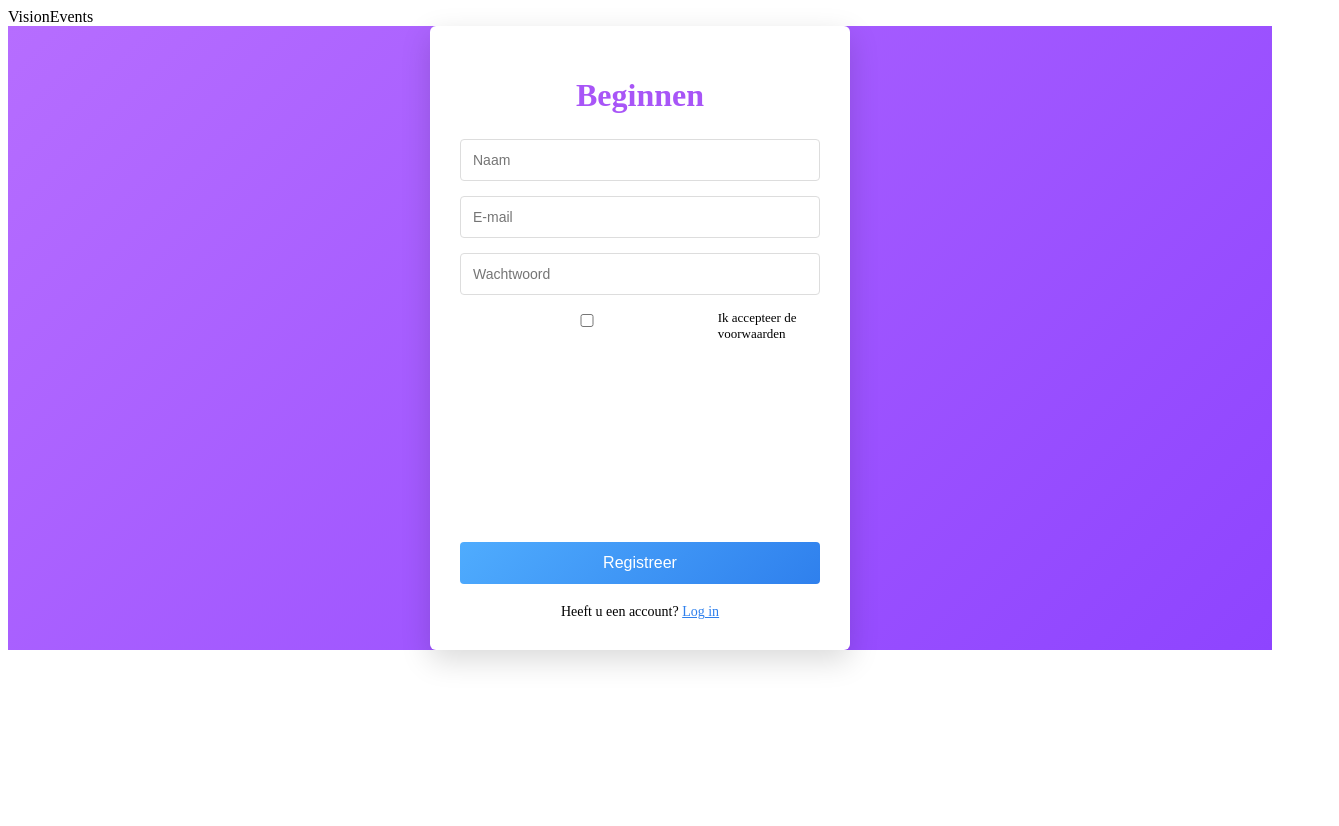
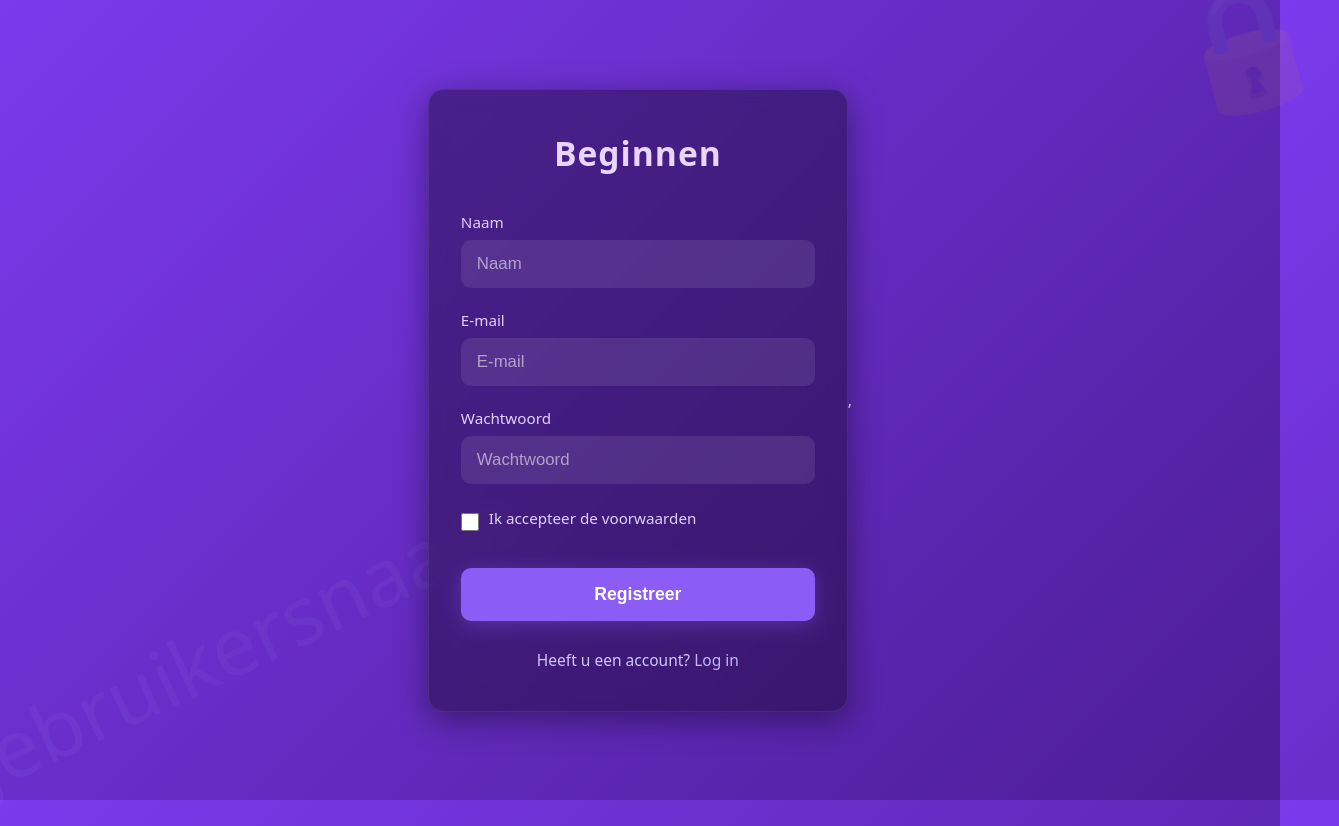
Before and after one commit to phlpsn88/GIP_Event_Planner, a plain HTML site: page project/front-end/register.html in a window 1280 px wide. Shown: the whole page, 1339 px wide, since content can reach past the window. Before the commit the page ends 800 px from the top, so only its background shows below. Drawn offline with Linux system fonts and the light colour scheme.

Commit message:
main: html

```diff
--- a/project/front-end/css/register.css
+++ b/project/front-end/css/register.css
@@ -1,71 +1,149 @@
 * {
+  margin: 0;
+  padding: 0;
+  box-sizing: border-box;
 }
 
-.right {
-  flex: 1;
-  background: linear-gradient(135deg, #b66dff, #8e44ff);
+body {
+  font-family: system-ui, -apple-system, sans-serif;
+  background: linear-gradient(135deg, #7c3aed, #4c1d95);
+  min-height: 100vh;
+  color: white;
+  display: flex;
+  justify-content: center;
+  align-items: center;
+  padding: 20px;
+}
+
+.container {
+  background: rgba(0, 0, 0, 0.35);
+  backdrop-filter: blur(10px);
+  border-radius: 16px;
+  padding: 40px 32px;
+  width: 100%;
+  max-width: 420px;
+  border: 1px solid rgba(255,255,255,0.08);
+  box-shadow: 0 8px 32px rgba(0,0,0,0.4);
+  position: relative;
+  z-index: 2;
+}
+
+h1 {
+  text-align: center;
+  font-size: 2.1rem;
+  margin-bottom: 36px;
+  color: #e9d5ff;
+  letter-spacing: 1px;
+}
+
+.form-group {
+  margin-bottom: 22px;
+}
+
+label {
+  display: block;
+  margin-bottom: 8px;
+  font-size: 0.95rem;
+  color: #e0d0ff;
+}
+
+input[type="text"],
+input[type="email"],
+input[type="password"] {
+  width: 100%;
+  padding: 14px 16px;
+  border: none;
+  border-radius: 10px;
+  background: rgba(255,255,255,0.09);
+  color: white;
+  font-size: 1.05rem;
+  transition: all 0.2s;
+}
+
+input::placeholder {
+  color: rgba(255,255,255,0.55);
+}
+
+input:focus {
+  outline: none;
+  background: rgba(255,255,255,0.14);
+  box-shadow: 0 0 0 2px rgba(168,85,247,0.4);
+}
+
+.checkbox-container {
   display: flex;
   align-items: center;
-  justify-content: center;
+  gap: 10px;
+  margin: 24px 0 32px 0;
+  font-size: 0.95rem;
+  color: #d8c8ff;
 }
 
-.card {
-  background: #fff;
-  width: 360px;
-  padding: 30px;
-  border-radius: 6px;
-  box-shadow: 0 10px 30px rgba(0,0,0,0.15);
-  text-align: center;
+input[type="checkbox"] {
+  width: 18px;
+  height: 18px;
+  accent-color: #a855f7;
 }
 
-.card h1 {
-  color: #a855f7;
-  margin-bottom: 25px;
+.btn {
+  width: 100%;
+  padding: 16px;
+  background: #8b5cf6;
+  color: white;
+  border: none;
+  border-radius: 10px;
+  font-size: 1.1rem;
+  font-weight: 600;
+  cursor: pointer;
+  transition: all 0.25s;
+  box-shadow: 0 4px 20px rgba(139,92,246,0.35);
 }
 
-.card input {
-  width: 100%;
-  padding: 12px;
-  margin-bottom: 15px;
-  border: 1px solid #ddd;
-  border-radius: 4px;
-  font-size: 14px;
-}
-
-.terms {
-  display: flex;
-  align-items: center;
-  font-size: 13px;
-  margin-bottom: 200px;
-  text-align: left;
-}
-
-.terms input {
-  margin-right: 8px;
-}
-
-button {
-  width: 100%;
-  padding: 12px;
-  background: linear-gradient(135deg, #4facfe, #2f80ed);
-  border: none;
-  color: #fff;
-  font-size: 16px;
-  border-radius: 4px;
-  cursor: pointer;
-}
-
-button:hover {
-  opacity: 0.9;
+.btn:hover {
+  background: #a78bfa;
+  transform: translateY(-2px);
+  box-shadow: 0 8px 28px rgba(139,92,246,0.5);
 }
 
 .login-link {
-  margin-top: 20px;
-  font-size: 14px;
+  text-align: center;
+  margin-top: 28px;
+  font-size: 0.97rem;
+  color: #d1c4ff;
 }
 
 .login-link a {
-  color: #2f80ed;
-  text-decoration: underline;
+  color: #c4b5fd;
+  text-decoration: none;
   font-weight: 500;
 }
+
+.login-link a:hover {
+  color: white;
+  text-decoration: underline;
+}
+
+/* Achtergrond */
+.decor-lock {
+  position: absolute;
+  font-size: 120px;
+  opacity: 0.07;
+  top: -40px;
+  right: -40px;
+  pointer-events: none;
+  color: #a78bfa;
+  transform: rotate(-15deg);
+  z-index: 1;
+}
+
+.decor-username {
+  position: absolute;
+  bottom: 100px;
+  left: -80px;
+  font-size: 80px;
+  opacity: 0.06;
+  color: #c4b5fd;
+  pointer-events: none;
+  transform: rotate(-25deg);
+  z-index: 1;
+}
--- a/project/front-end/register.html
+++ b/project/front-end/register.html
@@ -1,35 +1,50 @@
+<!DOCTYPE html>
 <html lang="nl">
 <head>
   <meta charset="UTF-8" />
-  <meta name="viewport" content="width=device-width, initial-scale=1.0" />
-  <title>VisionEvents – Registreren</title>
-  <link rel="stylesheet" href="css/register.css" />
+  <meta name="viewport" content="width=device-width, initial-scale=1.0"/>
+  <title>Registreren</title>
+  <link rel="stylesheet" href="css/register.css">
 </head>
 <body>
 
-  <div class="left">
-    <div class="brand">VisionEvents</div>
-  </div>
+  <div class="container">
+    <h1>Beginnen</h1>
 
-  <div class="right">
-    <div class="card">
-      <h1>Beginnen</h1>
-      <input type="text" placeholder="Naam" />
-      <input type="email" placeholder="E-mail" />
-      <input type="password" placeholder="Wachtwoord" />
+    <form>
 
-      <div class="terms">
-        <input type="checkbox" id="terms" />
+      <div class="form-group">
+        <label>Naam</label>
+        <input type="text" placeholder="Naam" required>
+      </div>
+
+      <div class="form-group">
+        <label>E-mail</label>
+        <input type="email" placeholder="E-mail" required>
+      </div>
+
+      <div class="form-group">
+        <label>Wachtwoord</label>
+        <input type="password" placeholder="Wachtwoord" required>
+      </div>
+
+      <div class="checkbox-container">
+        <input type="checkbox" id="terms" required>
         <label for="terms">Ik accepteer de voorwaarden</label>
       </div>
 
-      <button>Registreer</button>
+      <button type="submit" class="btn">Registreer</button>
 
-      <div class="login-link">
-        Heeft u een account? <a href="#">Log in</a>
-      </div>
+    </form>
+
+    <div class="login-link">
+      Heeft u een account? <a href="#">Log in</a>
     </div>
   </div>
 
+, <!-- Achtergrond -->
+  <div class="decor-lock">🔒</div>
+  <div class="decor-username">gebruikersnaam</div>
+
 </body>
 </html>
```
Also changed, not shown: project/front-end/css/footer.css (+103 -43 lines), project/front-end/footer.html (+36 -28 lines).
